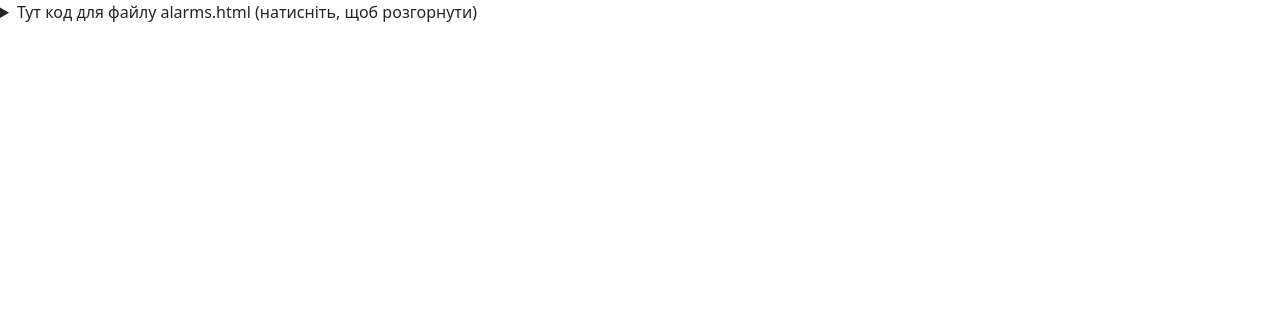
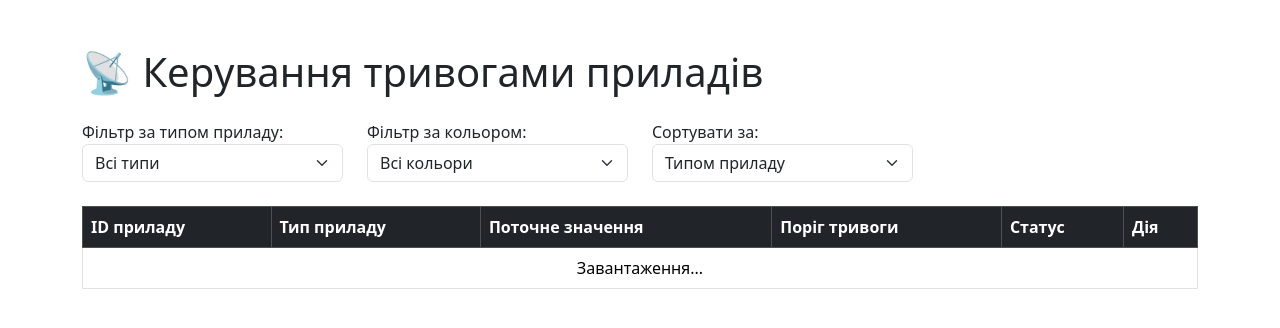
Before and after one commit to BERGam-grud/radiation-monitoring-system, a Python web app: template templates/alarms.html in a window 1280 px wide. Shown: the top 328 px of the page. Run offline with Jinja, Linux system fonts and the light colour scheme; the template is opened without the code that fills it, so the values that code supplies are empty; some libraries are stand-ins or nearby versions.

Commit message:
Update alarms.html

```diff
--- a/templates/alarms.html
+++ b/templates/alarms.html
@@ -1,4 +1,4 @@
-<details> <summary>Тут код для файлу alarms.html (натисніть, щоб розгорнути)</summary>
+
 <!DOCTYPE html>
 <html lang="uk">
 <head>
@@ -199,4 +199,3 @@
     </script>
 </body>
 </html>
-</details>
```
